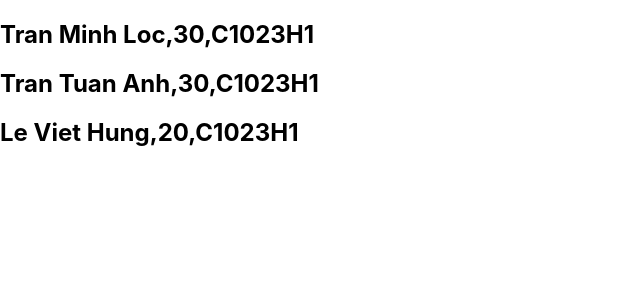
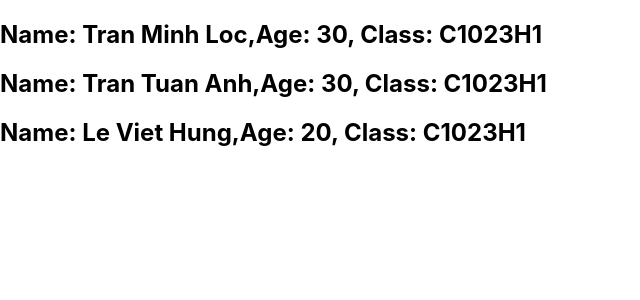
Before and after one commit to LocTM/Demo3-react-B2, a React (Create React App) app in the folder demo3/: page / in a window 1280 px wide. Shown: the top 300 px of the page, without its empty margins (0-640 px from the left). Built offline with nearby package versions, Linux system fonts and the light colour scheme.

Commit message:
use map()

```diff
--- a/demo3/src/Demo4.js
+++ b/demo3/src/Demo4.js
@@ -28,8 +28,8 @@ export default class Demo4 extends Component{
     render() {
         return(
             <>
-                {this.state.list.map(item => (
-                    <h2>{item.name},{item.age},{item.class}</h2>
+                {this.state.list.map(item =>(
+                    <h2>Name: {item.name},Age: {item.age}, Class: {item.class}</h2>
                 ))}
             </>
         )
```
